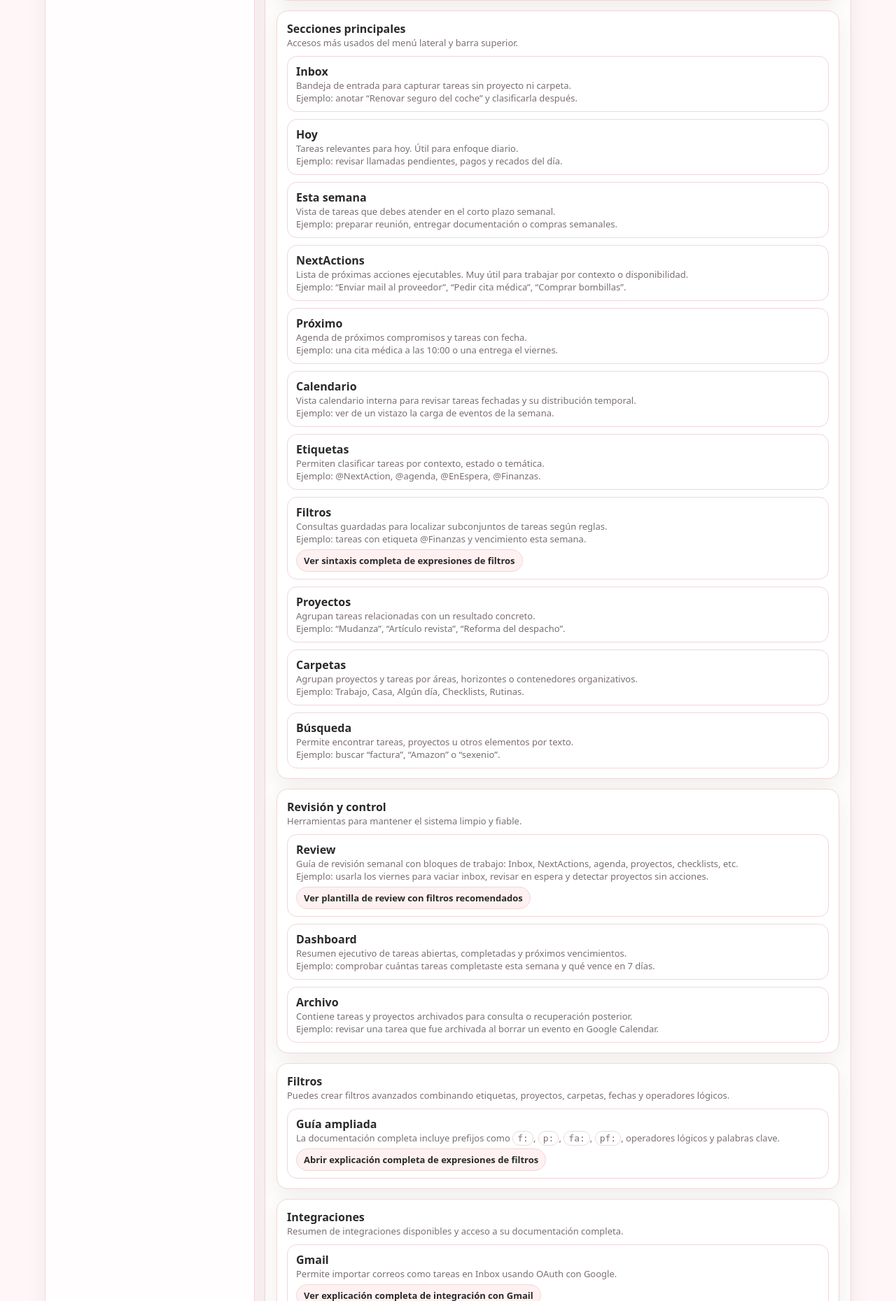
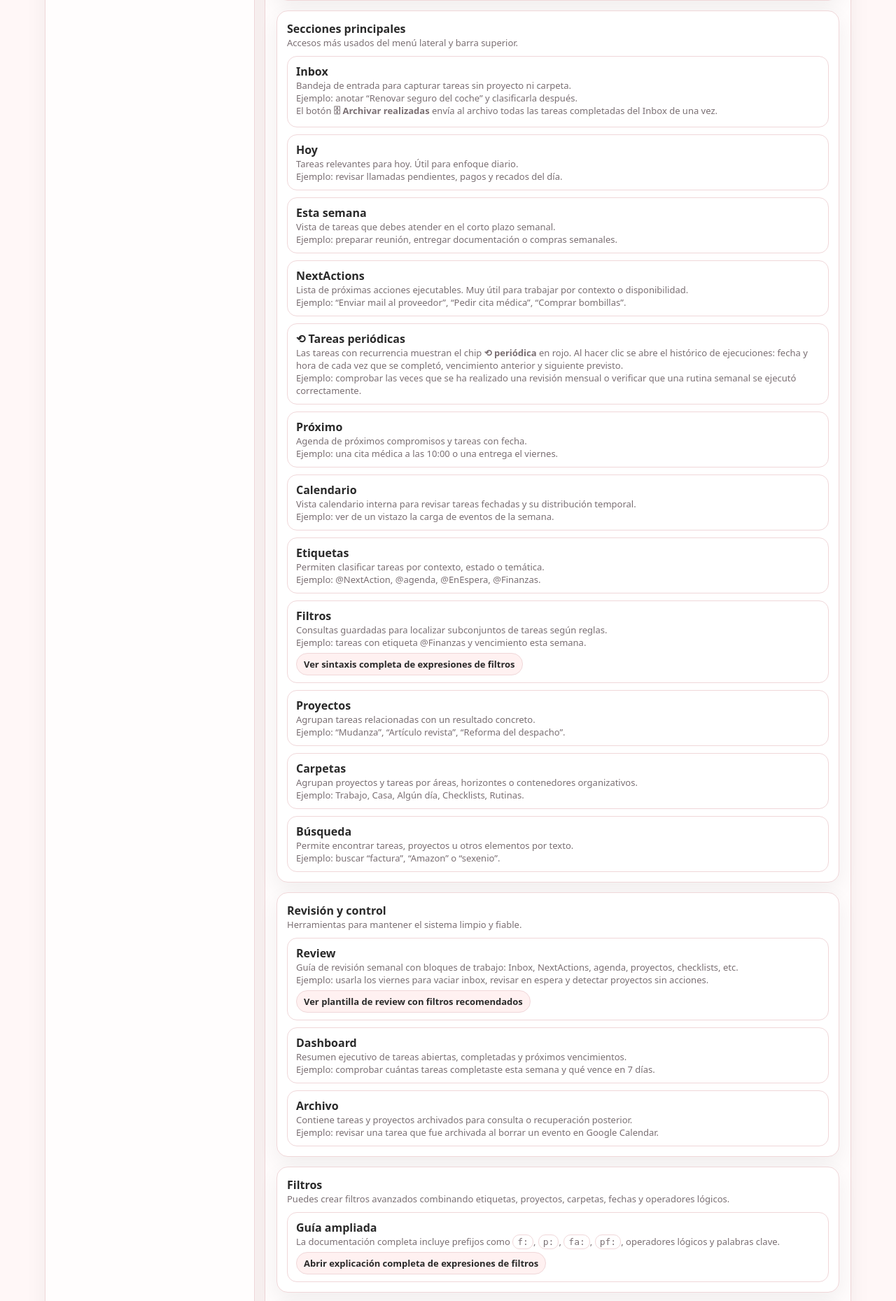
Before and after one commit to mgestal/gtdApp, a Flask app: page /gtdApp/manual in a window 1280 px wide. Shown: the part 671-2530 px from the top of the page at 70% size. Run offline with Flask 3, Linux system fonts and the light colour scheme; data that the repository does not hold is empty; some libraries are stand-ins or nearby versions.

Commit message:
Update user manual and readme.md with new features

```diff
--- a/templates/manual/index.html
+++ b/templates/manual/index.html
@@ -96,8 +96,7 @@
         <div>
           <div style="font-weight:600;">Inbox</div>
           <div class="hint">Bandeja de entrada para capturar tareas sin proyecto ni carpeta.</div>
-          <div class="hint">Ejemplo: anotar “Renovar seguro del coche” y clasificarla después.</div>
-        </div>
+          <div class="hint">Ejemplo: anotar “Renovar seguro del coche” y clasificarla después.</div>          <div class="hint">El botón <strong>🗄 Archivar realizadas</strong> envía al archivo todas las tareas completadas del Inbox de una vez.</div>        </div>
       </div>
       <div class="list-row">
         <div>
@@ -119,8 +118,13 @@
           <div class="hint">Lista de próximas acciones ejecutables. Muy útil para trabajar por contexto o disponibilidad.</div>
           <div class="hint">Ejemplo: “Enviar mail al proveedor”, “Pedir cita médica”, “Comprar bombillas”.</div>
         </div>
-      </div>
-      <div class="list-row">
+      </div>      <div class="list-row">
+        <div>
+          <div style="font-weight:600;">⟲ Tareas periódicas</div>
+          <div class="hint">Las tareas con recurrencia muestran el chip <strong>⟲ periódica</strong> en rojo. Al hacer clic se abre el histórico de ejecuciones: fecha y hora de cada vez que se completó, vencimiento anterior y siguiente previsto.</div>
+          <div class="hint">Ejemplo: comprobar las veces que se ha realizado una revisión mensual o verificar que una rutina semanal se ejecutó correctamente.</div>
+        </div>
+      </div>      <div class="list-row">
         <div>
           <div style="font-weight:600;">Próximo</div>
           <div class="hint">Agenda de próximos compromisos y tareas con fecha.</div>
@@ -288,8 +292,8 @@
       <div class="list-row">
         <div>
           <div style="font-weight:600;">Paginación</div>
-          <div class="hint">Los campos <code>agenda_per_page</code>, <code>search_per_page</code>, <code>tags_per_page</code>, <code>folders_per_page</code>, <code>filters_per_page</code> y <code>projects_per_page</code> limitan cuántos elementos se ven por página.</div>
-          <div class="hint">Si una vista muestra demasiados resultados, reduce esos valores para hacerla más manejable.</div>
+          <div class="hint">Los campos <code>agenda_per_page</code>, <code>search_per_page</code>, <code>tags_per_page</code>, <code>folders_per_page</code>, <code>filters_per_page</code>, <code>projects_per_page</code>, <code>nextactions_per_page</code>, <code>archive_tasks_per_page</code>, <code>archive_projects_per_page</code> y <code>periodic_history_per_page</code> limitan cuántos elementos se ven por página.</div>
+          <div class="hint">Todos estos valores también son editables directamente desde el panel <strong>Admin → Paginación</strong> sin necesidad de editar el fichero de configuración.</div>
         </div>
       </div>
       <div class="list-row">
```
Also changed, not shown: README.md.
